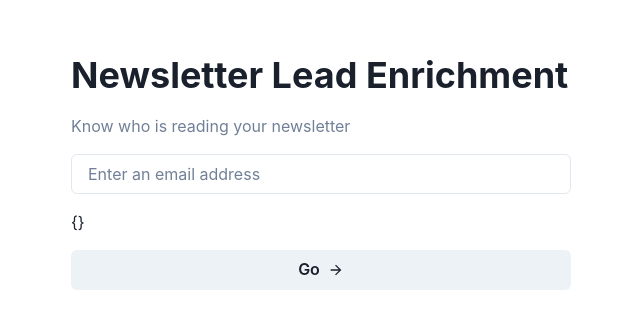
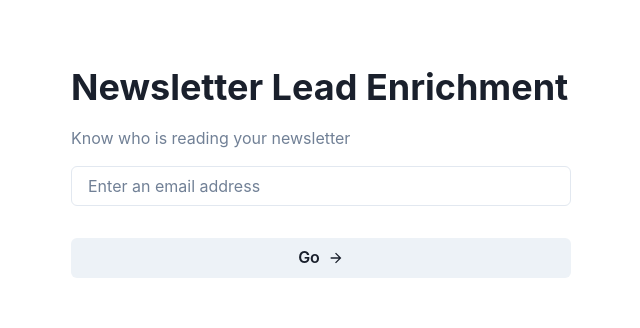
Before and after one commit to bdcorps/newsletter-lead-enrichment, a Next.js app: page / in a window 1280 px wide. Shown: the part 228-556 px from the top of the page, without its empty margins (319-959 px from the left). Built offline with nearby package versions, Linux system fonts and the light colour scheme; no server answers.

Commit message:
add loading indicator

```diff
--- a/pages/index.tsx
+++ b/pages/index.tsx
@@ -1,5 +1,13 @@
 import { ArrowForwardIcon } from "@chakra-ui/icons";
-import { Button, Center, Heading, Input, Text, VStack } from "@chakra-ui/react";
+import {
+  Button,
+  Center,
+  Heading,
+  Input,
+  Spinner,
+  Text,
+  VStack,
+} from "@chakra-ui/react";
 import axios from "axios";
 import { Configuration, OpenAIApi } from "openai";
 import { useState } from "react";
@@ -7,10 +15,14 @@ import { useState } from "react";
 console.log(process.env.NEXT_PUBLIC_OPENAI_API_KEY);
 
 const Order = () => {
+  const [loading, setLoading] = useState<boolean>(false);
+
   const [email, setEmail] = useState("");
   const [snippets, setSnippets] = useState({});
   const [results, setResults] = useState("");
+
   const handleDescribeLead = async () => {
+    setLoading(true);
     const configuration = new Configuration({
       apiKey: process.env.NEXT_PUBLIC_OPENAI_API_KEY,
     });
@@ -231,6 +243,7 @@ const Order = () => {
     });
 
     setResults(completion.data.choices[0].text || "No results");
+    setLoading(false);
   };
 
   return (
@@ -248,11 +261,7 @@ const Order = () => {
           }}
         />
 
-        {!results ? (
-          <Text>{JSON.stringify(snippets)}</Text>
-        ) : (
-          <Text>{results}</Text>
-        )}
+        {loading ? <Spinner /> : <Text>{results}</Text>}
 
         {/* <DisplayValue label="Indica (x1)" value="11" />
           <Divider />
```
